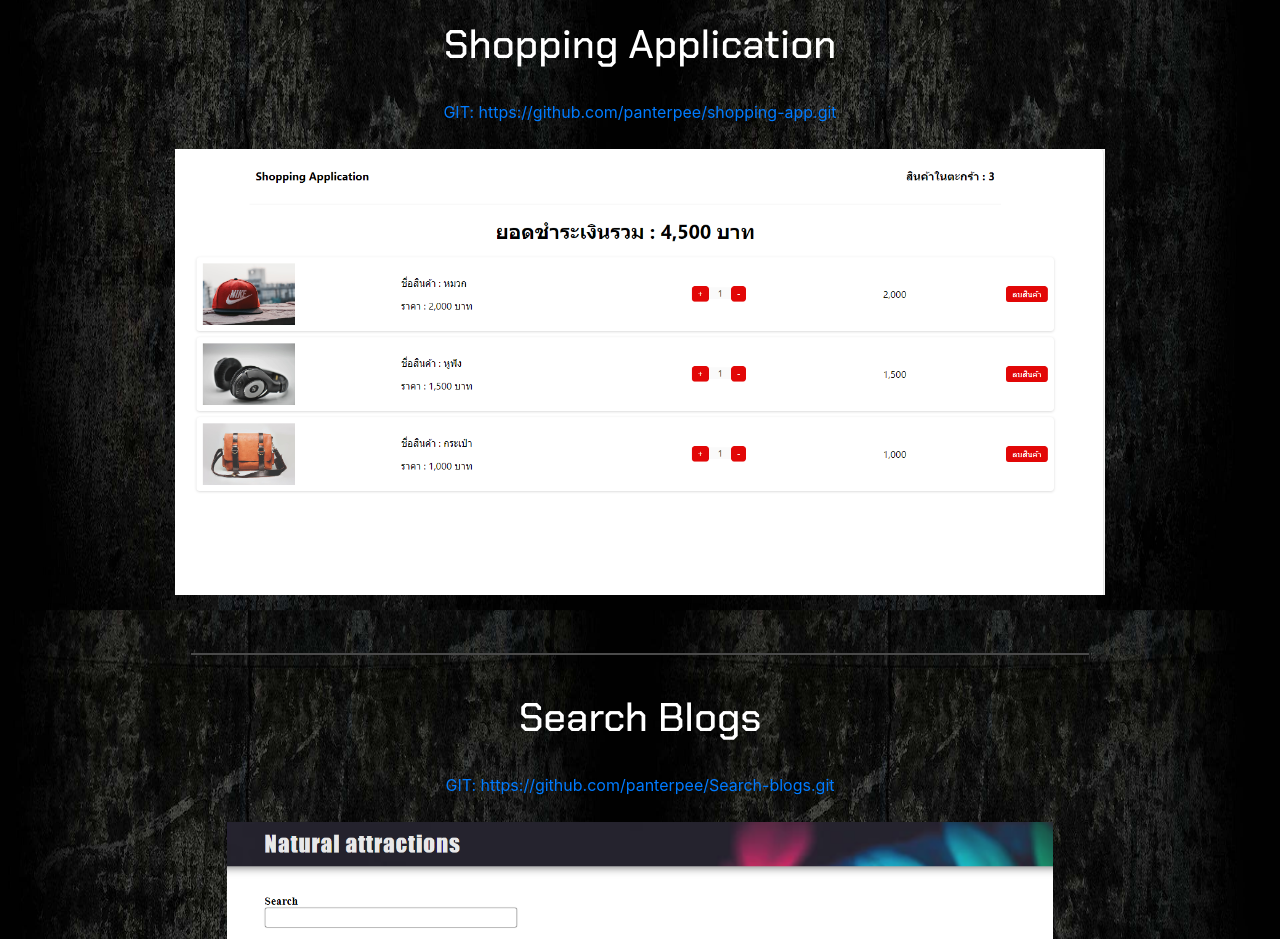
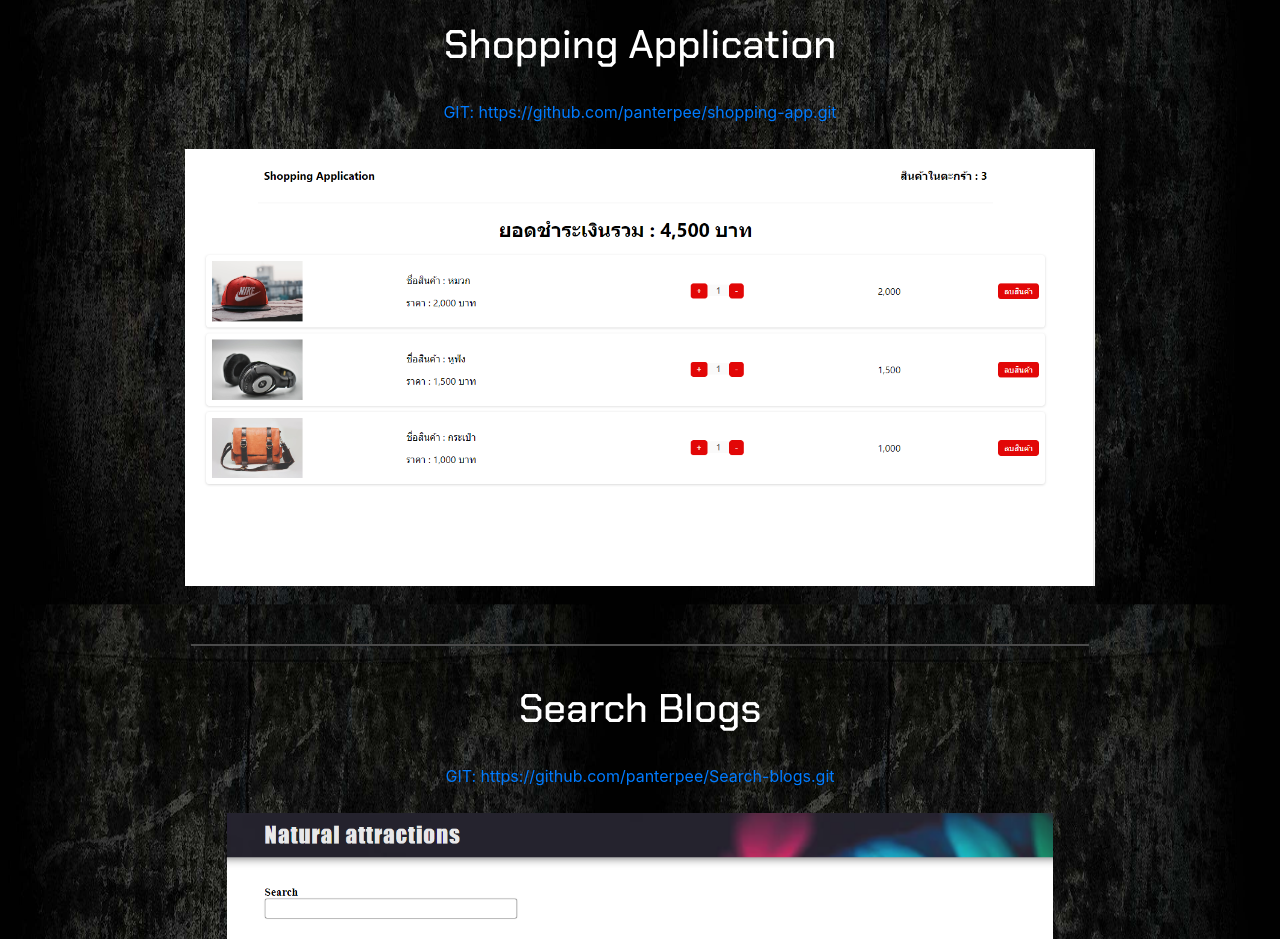
Before and after one commit to panterpee/Profile_website, a plain HTML site: page y/index.html in a window 1280 px wide. Shown: the part 4400-5339 px from the top of the page. Drawn offline with nearby package versions, Linux system fonts and the light colour scheme; a script that the page names is missing.

Commit message:
reduce width of shopping-app pic

```diff
--- a/y/index.html
+++ b/y/index.html
@@ -662,7 +662,7 @@
     <div>
       <p>Shopping Application</p>
       <a href="https://github.com/panterpee/shopping-app.git">GIT: https://github.com/panterpee/shopping-app.git</a>
-      <img src="./src/shopping.PNG" alt="Shopping-app" class="slideanim" style="max-width: 950px;"/>
+      <img src="./src/shopping.PNG" alt="Shopping-app" class="slideanim" style="max-width: 930px;"/>
 
     </div>
     <hr />
```
